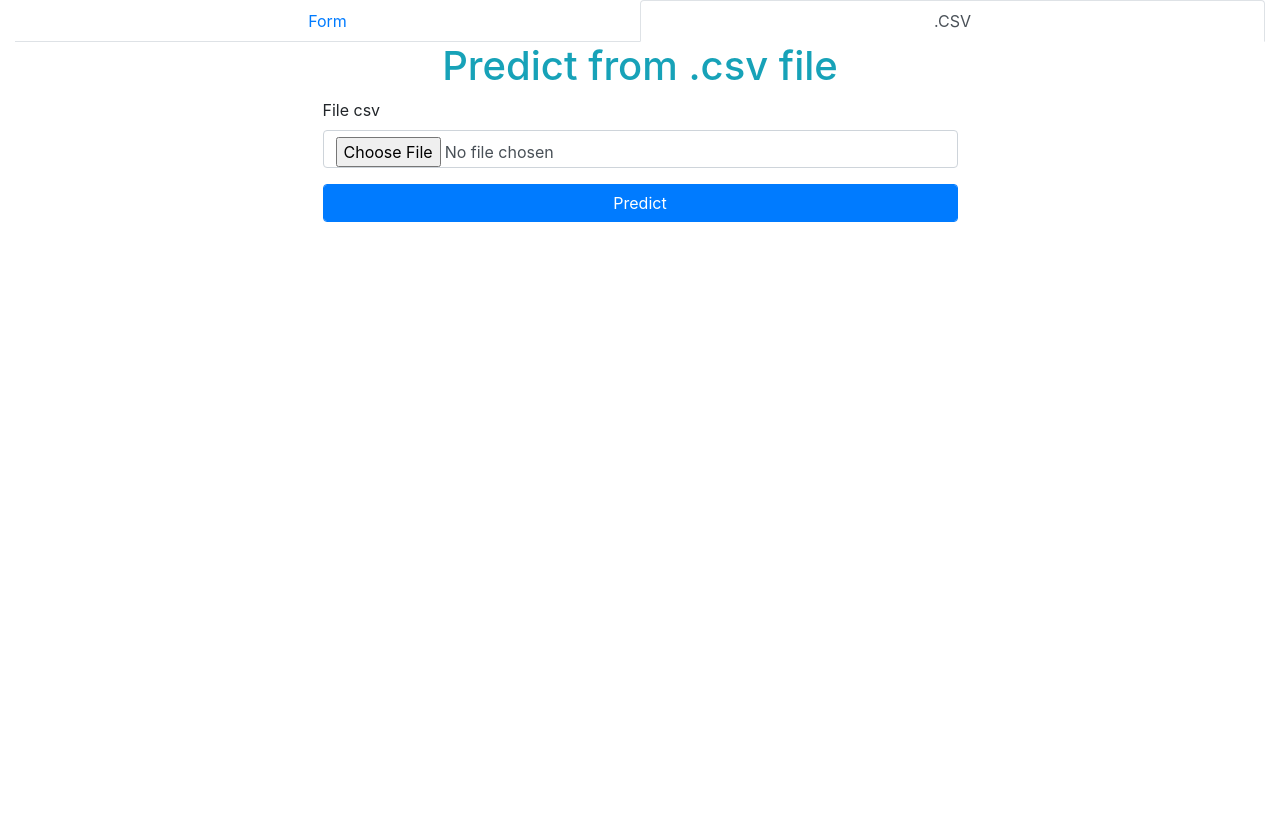
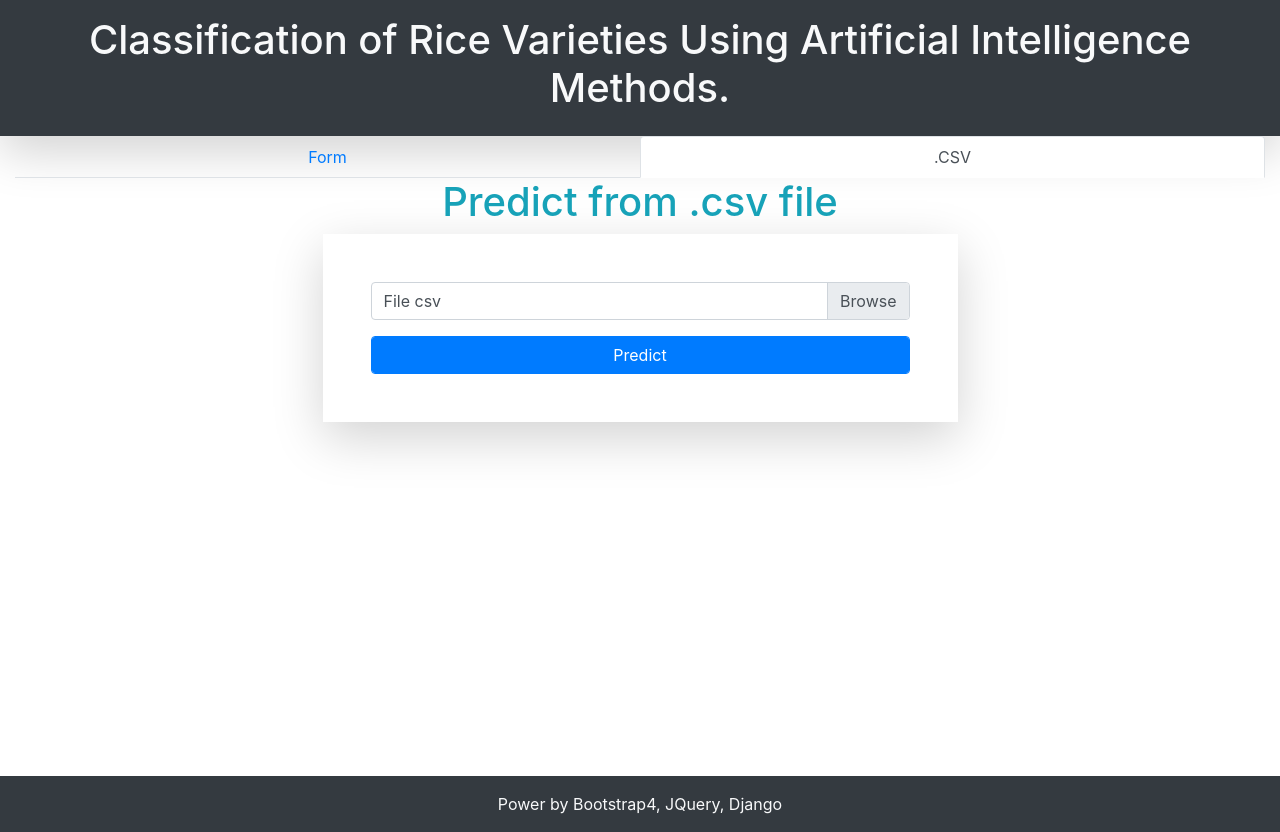
Before and after one commit to nguyenductrongdev/CT312_datamining, a Django app: page / in a window 1280 px wide, after a click on ".CSV". Before the commit the page ends 222 px from the top, so only its background shows below. Run offline with Django 3.2, Linux system fonts and the light colour scheme; some libraries are stand-ins or nearby versions.

Commit message:
Upgrade UI

```diff
--- a/riceclassify/templates/index.html
+++ b/riceclassify/templates/index.html
@@ -10,7 +10,14 @@
 </head>
 
 <body>
-    <div class="container-fluid">
+    <header class="bg-dark text-light p-3 shadow-lg">
+        <h1 class="text-center">
+            Classification of Rice Varieties Using Artificial Intelligence Methods.
+        </h1>
+    </header>
+
+
+    <div class="container-fluid" style="min-height: 80vh">
         <div class="row">
             <div class="col-12">
                 <nav>
@@ -89,11 +96,11 @@
                             <div class="row">
                                 <div class="col-7 mx-auto">
                                     <h1 class="text-center text-info">Predict from .csv file</h1>
-                                    <form action="predict_csv" method="POST" enctype="multipart/form-data">
+                                    <form action="predict_csv" method="POST" name="frmPredictCSV" class="shadow-lg p-5" enctype="multipart/form-data">
                                         {% csrf_token %}
-                                        <div class="form-group">
-                                            <label for="fXTest">File csv</label>
-                                            <input type="file" class="form-control" name="fXTest" />
+                                        <div class="custom-file mb-3">
+                                            <label for="fXTest" class="custom-file-label">File csv</label>
+                                            <input type="file" class="custom-file-input" name="fXTest" />
                                         </div>
                                         <button class="btn btn-primary form-control btn-predict">Predict</button>
                                     </form>
@@ -105,6 +112,9 @@
             </div>
         </div>
     </div>
+
+    <footer class="bg-dark text-light p-3 text-center">Power by Bootstrap4, JQuery, Django</footer>
+
     <script src="https://ajax.googleapis.com/ajax/libs/jquery/3.5.1/jquery.min.js"></script>
     <script src="https://cdnjs.cloudflare.com/ajax/libs/popper.js/1.16.0/umd/popper.min.js"></script>
     <script src="https://maxcdn.bootstrapcdn.com/bootstrap/4.5.2/js/bootstrap.min.js"></script>
@@ -130,6 +140,20 @@
                 $('.btn-download').removeClass('disabled');
             });
 
+            $('form[name="frmPredictCSV"]').submit(function(event) {
+                let fileField = $('input[name="fXTest"]');
+                if (fileField.val().length === 0) {
+                    event.preventDefault();
+                    fileField.removeClass('is-valid').addClass('is-invalid');
+                } else
+                    fileField.removeClass('is-invalid').addClass('is-valid');
+            });
+
+            $('input[name="fXTest"]').change(function() {
+                let sep = "/";
+                if ($(this).val().includes('\\')) sep = '\\';
+                $(this).siblings('label').html($(this).val().split(sep).slice(-1));
+            });
         });
     </script>
 
--- a/riceclassify/templates/predict.html
+++ b/riceclassify/templates/predict.html
@@ -18,6 +18,8 @@
 
 
 <body>
+
+
     <div class="container">
         <div class="row">
             <div class="col-6 mx-auto d-absolute" id="presenter">
```
Also changed, not shown: 1 other file.
